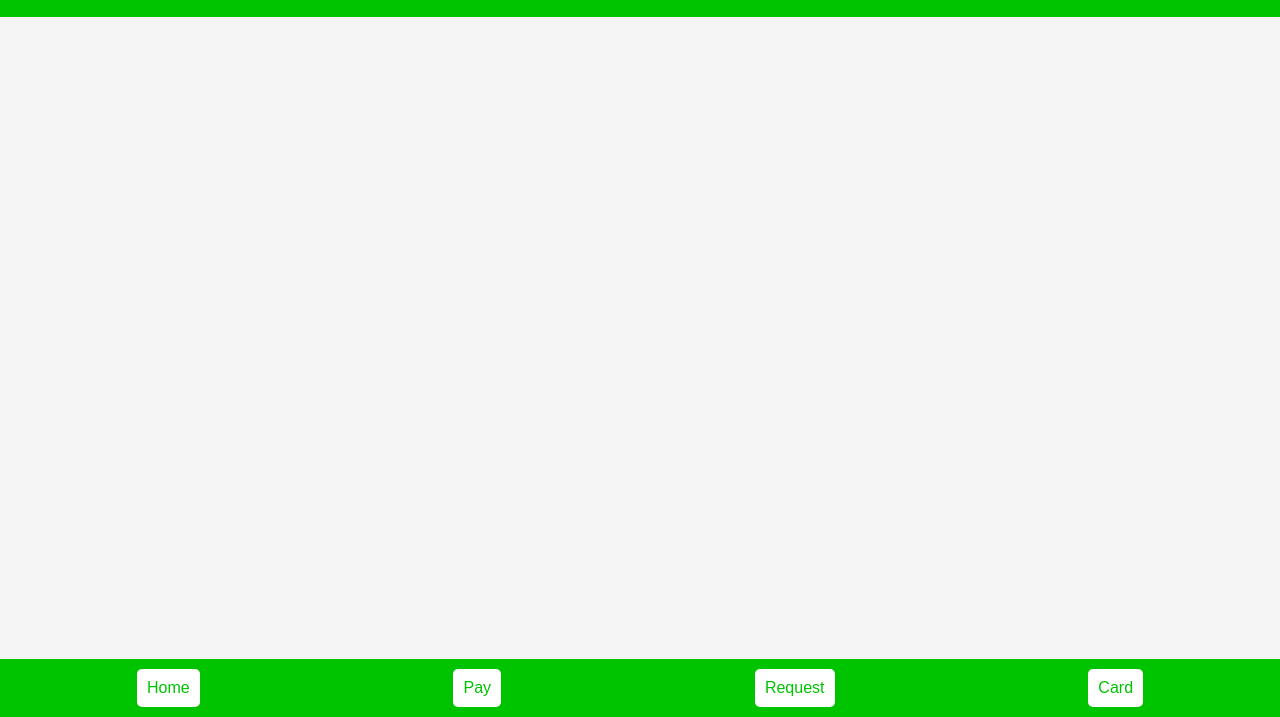
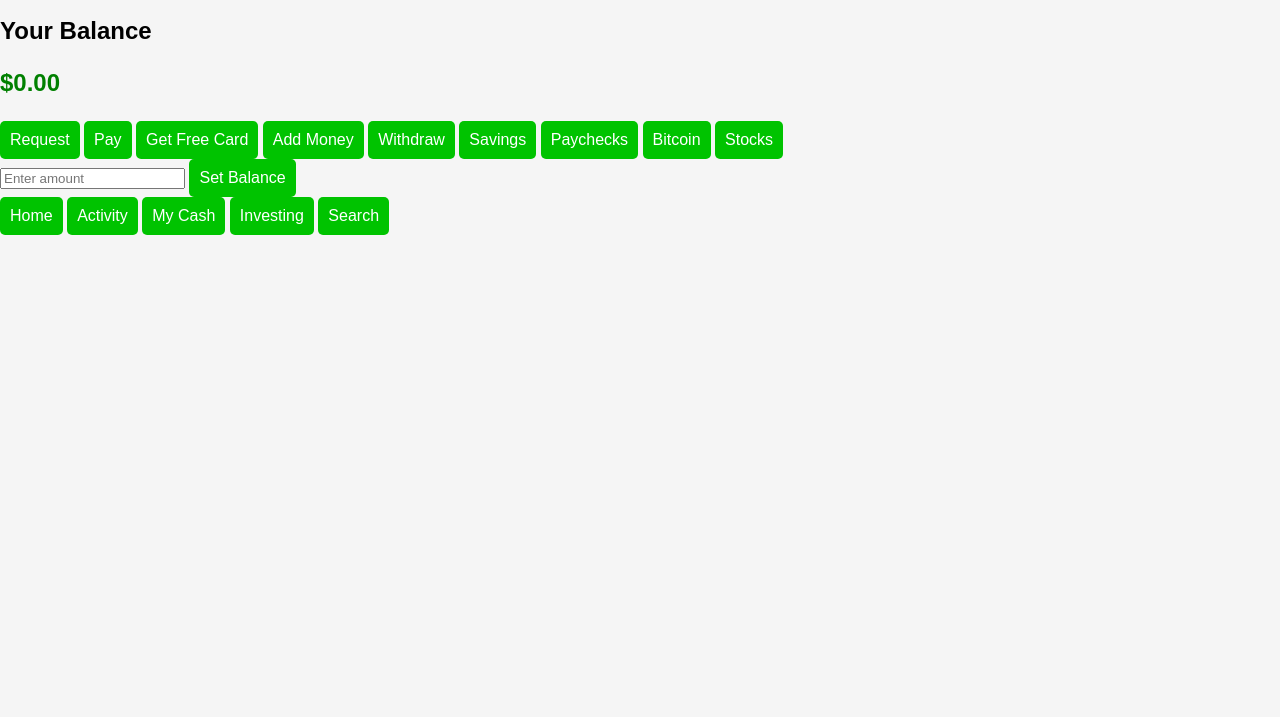
Before and after one commit to officialislandsarchive/test, a plain HTML site: page index.html in a window 1280 px wide. Shown: the part 83-800 px from the top of the page. Drawn offline with Linux system fonts and the light colour scheme.

Commit message:
Update index.html

```diff
--- a/index.html
+++ b/index.html
@@ -8,27 +8,37 @@
 </head>
 <body>
     <div class="app-container">
-        <div class="header">
+        <header>
             <h1>Cash App</h1>
-        </div>
-        <div class="content">
-            <div class="balance-section">
+        </header>
+        <main>
+            <div class="balance-display">
                 <h2>Your Balance</h2>
                 <h3 id="balance">$0.00</h3>
-                <button onclick="showAddMoney()">Add Money</button>
             </div>
-            <div class="add-money-section" id="add-money-section">
-                <h2>Add Money</h2>
-                <input type="number" id="amount" placeholder="Enter amount">
-                <button onclick="updateBalance()">Update Balance</button>
+            <div class="actions">
+                <button>Request</button>
+                <button>Pay</button>
+                <button>Get Free Card</button>
+                <button>Add Money</button>
+                <button>Withdraw</button>
+                <button>Savings</button>
+                <button>Paychecks</button>
+                <button>Bitcoin</button>
+                <button>Stocks</button>
             </div>
-        </div>
-        <div class="footer">
-            <button onclick="showHome()">Home</button>
-            <button onclick="showPay()">Pay</button>
-            <button onclick="showRequest()">Request</button>
-            <button onclick="showCard()">Card</button>
-        </div>
+            <div class="hidden-section" id="hidden-section">
+                <input type="number" id="fake-amount" placeholder="Enter amount">
+                <button onclick="updateBalance()">Set Balance</button>
+            </div>
+        </main>
+        <footer>
+            <button>Home</button>
+            <button>Activity</button>
+            <button>My Cash</button>
+            <button>Investing</button>
+            <button>Search</button>
+        </footer>
     </div>
     <script src="script.js"></script>
 </body>
```
